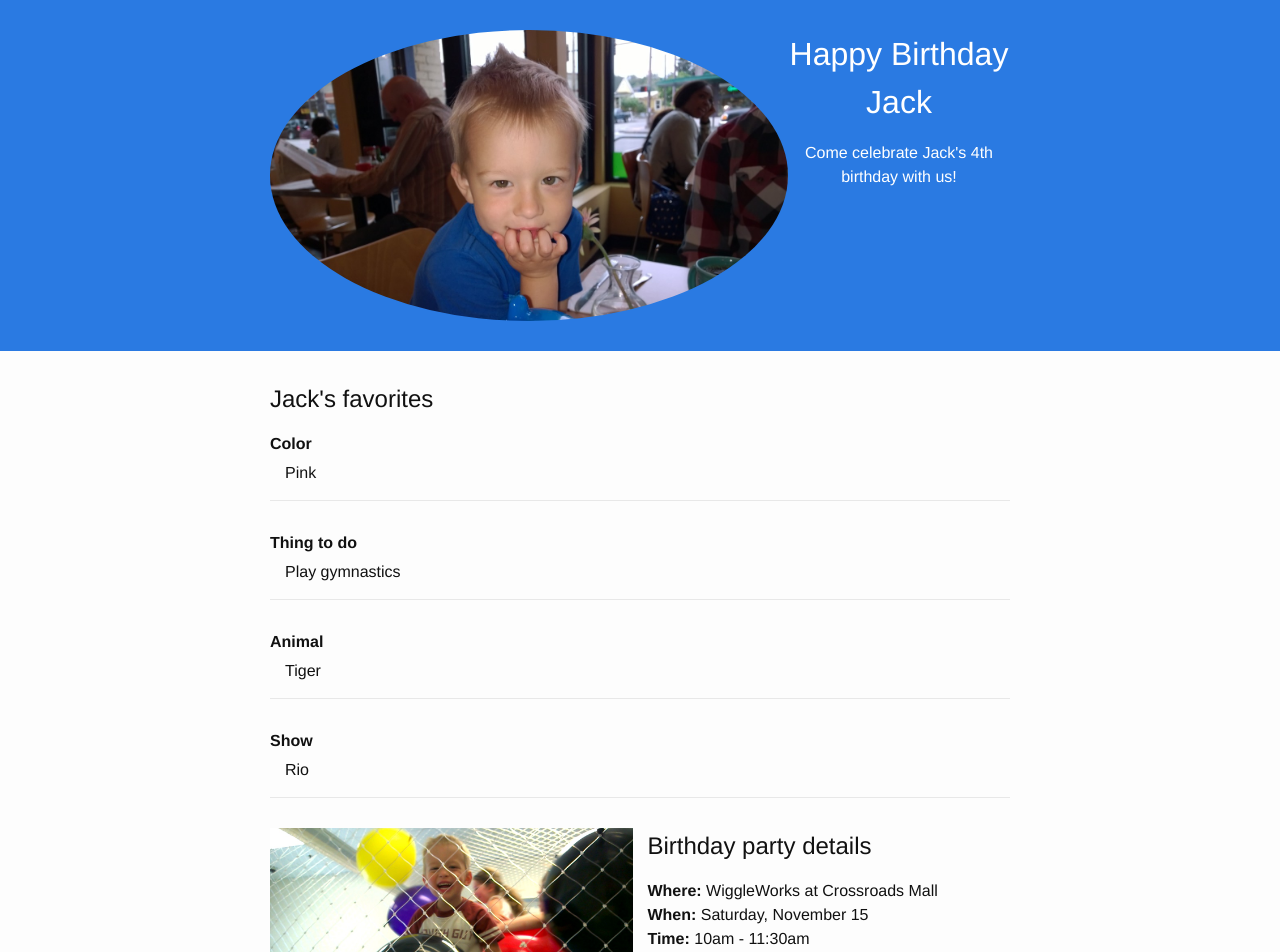
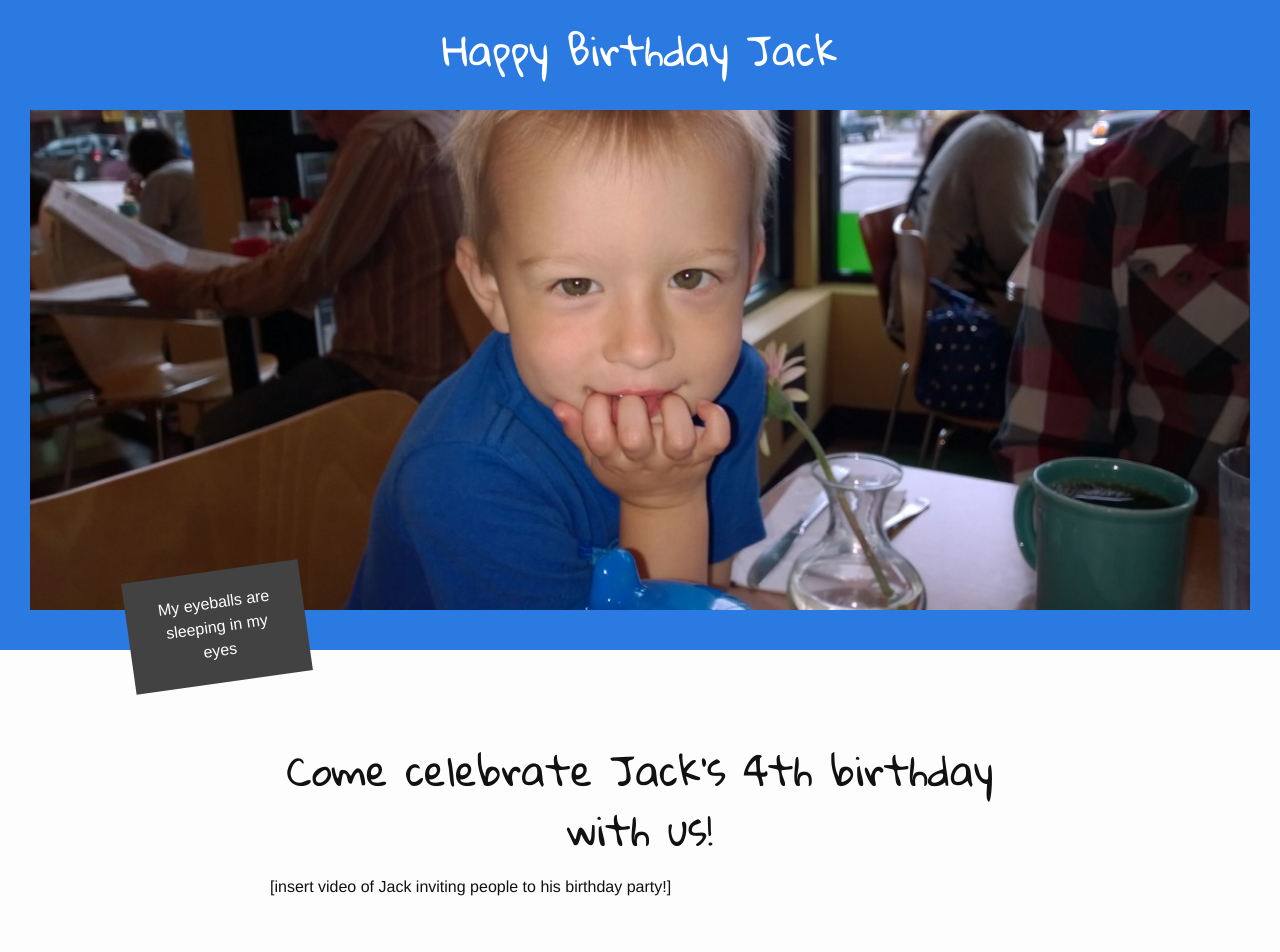
Before and after one commit to codepretty/jack, a Jekyll site: the page built from index.html, in a window 1280 px wide. Shown: the top 952 px of the page. Built offline with Jekyll 4.4.1, drawn with Linux system fonts in a browser that asks for light colours; nearby versions of some CDN libraries; some of the changed text lies outside the part shown.

Commit message:
fixing up jack's birthday invite page

```diff
--- a/_includes/head.html
+++ b/_includes/head.html
@@ -6,6 +6,7 @@
   <title>{% if page.title %}{{ page.title }}{% else %}{{ site.title }}{% endif %}</title>
   <meta name="description" content="{{ site.description }}">
 
+  <link href='http://fonts.googleapis.com/css?family=Gloria+Hallelujah' rel='stylesheet' type='text/css'>
   <link rel="stylesheet" href="{{ "/css/main.css" | prepend: site.baseurl }}">
   <link rel="canonical" href="{{ page.url | replace:'index.html','' | prepend: site.baseurl | prepend: site.url }}">
 </head>
--- a/_sass/_bday-theme.scss
+++ b/_sass/_bday-theme.scss
@@ -4,40 +4,73 @@
   border-radius: $value;
 }
 
+.fun-heading {
+  font-family: 'Gloria Hallelujah', cursive;
+  font-size: 40px;
+  text-align: center;
+}
+
+.responsive-background-image {
+  min-height: 500px;
+  background: transparent
+              url(../images/header.jpg)
+              no-repeat
+              scroll
+              bottom center / 100%
+              border-box border-box;
+}
+
+.quote {
+  position: absolute;
+  left: 10%;
+  bottom: -5%;
+  background-color: $grey-color-dark;
+  -webkit-transform: rotate(-8deg);
+  z-index: 999;
+  width: 138px;
+  padding: 20px;
+  text-align: center;
+  color: #fff;
+}
+
 .bday {
   header {
     background-color: $brand-color;
-    color: #fff;
-    padding-top: 30px;
-    padding-bottom: 30px;
+    padding-bottom: 10px;
+    position: relative;
 
-    .wrapper {
-      text-align: center;
+    h1 {
+      color: #fff;
+      padding-top: 20px;
     }
+
+    .responsive-background-image {
+      margin: 30px;
+    }
+  }
+
+  .wrapper {
+    padding-top: 60px;
+    padding-bottom: 60px;
+  }
+
+  .details {
+    background-color: $grey-color-light;
+    text-align: center;
   }
 }
 
-.favorites {
-  dt {
-    font-weight: bold;
-  }
+// .favorites {
+//   dt {
+//     font-weight: bold;
+//   }
 
-  dd {
-    border-bottom: 1px solid $grey-color-light;
-    padding: 5px 0 15px 15px;
-    margin-bottom: 30px;
-  }
-}
-
-.col-6 {
-  float: left;
-  width: 70%;
-}
-
-.col-2 {
-  float: left;
-  width: 30%;
-}
+//   dd {
+//     border-bottom: 1px solid $grey-color-light;
+//     padding: 5px 0 15px 15px;
+//     margin-bottom: 30px;
+//   }
+// }
 
 .rounded-img {
   @include border-radius(50%);
@@ -48,31 +81,31 @@
   background-clip: padding-box;
 }
 
-.feature {
-  @include laptop {
-    .img-container {
-      float: left;
-      width: 49%;
-    }
+// .feature {
+//   @include laptop {
+//     .img-container {
+//       float: left;
+//       width: 49%;
+//     }
 
-    .content {
-      float: right;
-      width: 49%;
-      margin-left: 2%;
-    }
-  }
-}
+//     .content {
+//       float: right;
+//       width: 49%;
+//       margin-left: 2%;
+//     }
+//   }
+// }
 
-.col-3-up {
-  li {
-    @include laptop {
-      float: left;
-      width: 32%;
-      margin-left: 2%;
+// .col-3-up {
+//   li {
+//     @include laptop {
+//       float: left;
+//       width: 32%;
+//       margin-left: 2%;
 
-      &:first-child {
-        margin-left: 0;
-      }
-    }
-  }
-}
+//       &:first-child {
+//         margin-left: 0;
+//       }
+//     }
+//   }
+// }
--- a/index.html
+++ b/index.html
@@ -2,69 +2,32 @@
 layout: custom
 ---
 <header>
-  <div class="wrapper">
-    <div class="col-6">
-      <img class="rounded-img" src="images/header.jpg" alt="Jack" />
-    </div>
+  <h1 class="fun-heading">Happy Birthday Jack</h1>
+  <div class="responsive-background-image"></div>
+  <!-- <img src="images/header.jpg" alt="Jack" /> -->
 
-    <div class="col-2">
-      <div id="pin-me">
-        <h1>Happy Birthday Jack</h1>
-        <p>Come celebrate Jack's 4th birthday with us!</p>
-      </div>
-    </div>
+  <div class="quote">My eyeballs are sleeping in my eyes</div>
+</header>
 
-    <!--
-    <ul class="inline">
-      <li>
-        <a href="#details">Details</a>
-        <a href="#more">More Jack</a>
-        <a href="#rsvp">RSVP</a>
-      </li>
-    </ul>
-    -->
-  </div>
-</header>
 <div class="page-content">
-
-  {% include jack-favorites.html %}
-
-  <div class="wrapper feature">
-    <div class="img-container">
-     <img src="images/wiggleworks1.jpg" alt="wiggleworks play">
-    </div>
-	  <div class="content">
-		<h2>Birthday party details</h2>
-		<ul class="basic">
-		  <li><b>Where:</b> WiggleWorks at Crossroads Mall</li>
-		  <li><b>When:</b> Saturday, November 15</li>
-		  <li><b>Time:</b> 10am - 11:30am</li>
-		</ul>
-	  </div>
+  <div class="wrapper description">
+    <h2 class="fun-heading">Come celebrate Jack's 4th birthday with us!</h2>
+    <p>[insert video of Jack inviting people to his birthday party!]</p>
   </div>
 
-  <div class="wrapper feature">
-    <div class="img-container">
-     <img src="images/wiggleworks2.jpg" alt="wiggleworks play">
-    </div>
-    <div class="content">
-    <h2>Other things to remember</h2>
-    <ul>
-      <li>Bring socks for your child</li>
-      <li>We will be having some snacks + cupcakes</li>
-    </ul>
+  <div class="details">
+    <div class="wrapper">
+      <h2 class="fun-heading">Birthday party details</h2>
+      <ul class="basic">
+        <li><b>Where:</b> <a href="http://www.wiggleworkskids.com/locations/bellevue-wa/">WiggleWorks</a> at Crossroads Mall</li>
+        <li><b>When:</b> Saturday, November 15</li>
+        <li><b>Time:</b> 10am - 11:30am</li>
+        <li>Bring socks for your child</li>
+        <li>We will have snacks &amp; cupcakes</li>
+      </ul>
     </div>
   </div>
 
-  <div class="wrapper feature">
-    <div class="img-container">
-     <img src="images/game-face.jpg" alt="game faces">
-    </div>
-    <div class="content">
-    <h2>Last things...</h2>
-    <ul>
-      <li>Get your game faces on and be ready to party!</li>
-    </ul>
-    </div>
-  </div>
+  <!-- {% include jack-favorites.html %} -->
+
 </div>
```
Also changed, not shown: 5 other files.
